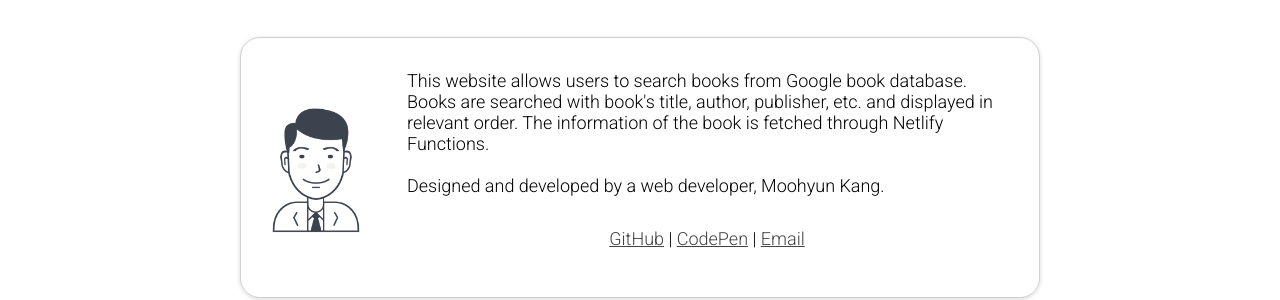
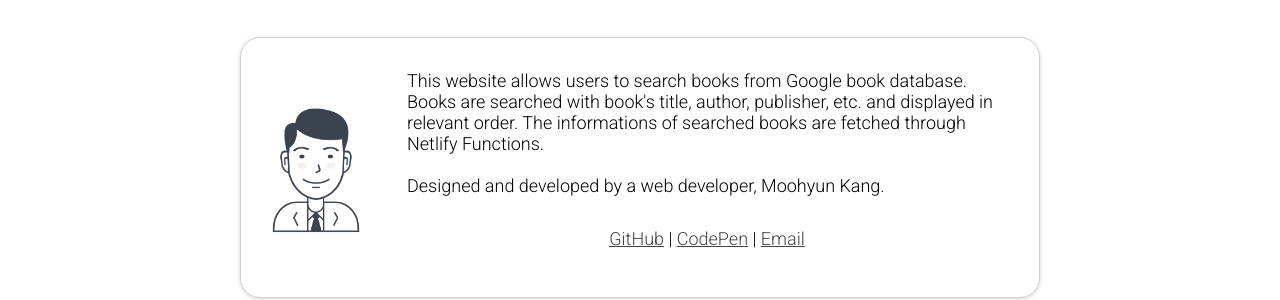
Before and after one commit to grandorca/orange-city-ebook, a React (Create React App) app: page /contact in a window 1280 px wide. Shown: the part 153-453 px from the top of the page. Built offline with nearby package versions, Linux system fonts and the light colour scheme.

Commit message:
contact text update

```diff
--- a/src/components/pages/Contact.jsx
+++ b/src/components/pages/Contact.jsx
@@ -10,8 +10,8 @@ const Contact = () => {
           <p className="contact-p" id="contact-p-text">
             This website allows users to search books from Google book database.
             Books are searched with book's title, author, publisher, etc. and
-            displayed in relevant order. The information of the book is fetched
-            through Netlify Functions.
+            displayed in relevant order. The informations of searched books are
+            fetched through Netlify Functions.
             <br />
             <br />
             Designed and developed by a web developer, Moohyun Kang.
```
